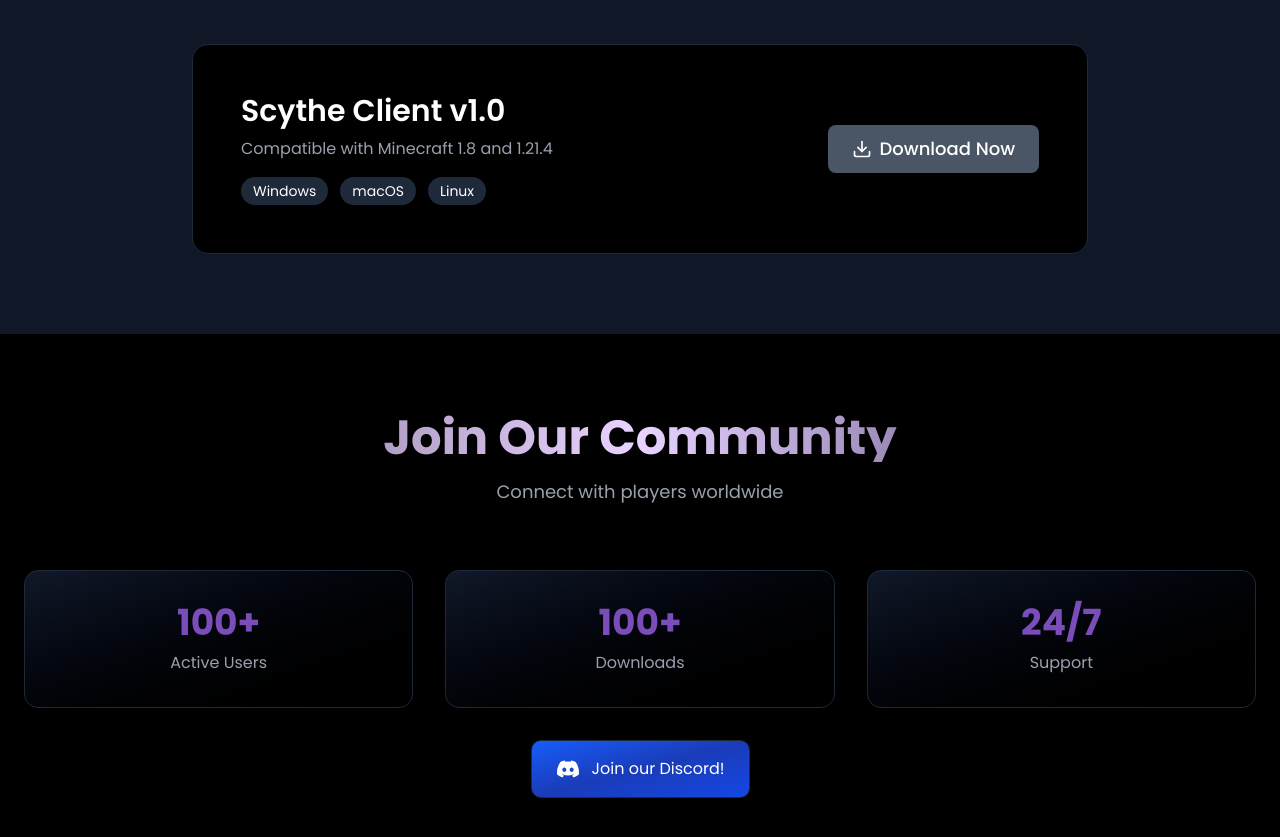
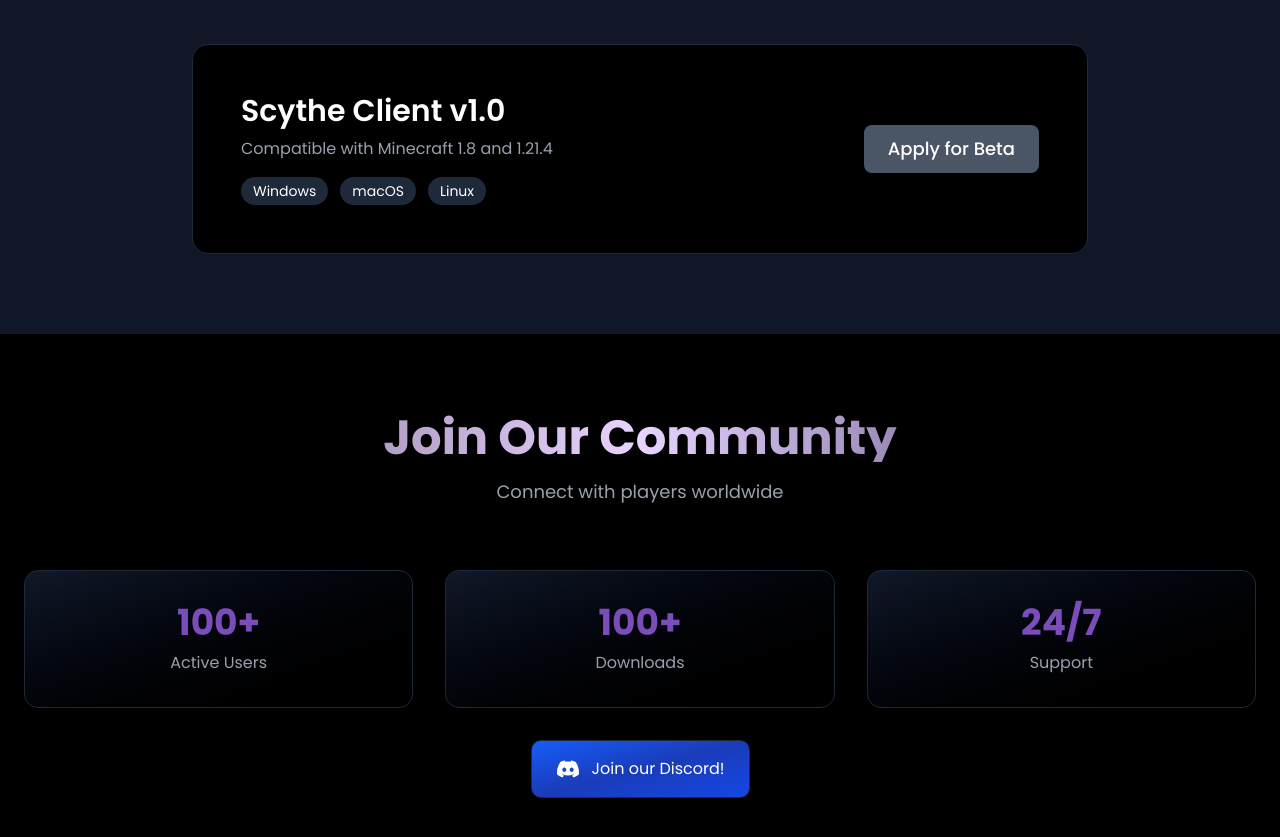
Before and after one commit to Scythe-Client/website, a Next.js app: page / in a window 1280 px wide. Shown: the part 1800-2637 px from the top of the page. Built offline with nearby package versions, Linux system fonts and the light colour scheme; no server answers.

Commit message:
Tiny Fix

```diff
--- a/app/page.tsx
+++ b/app/page.tsx
@@ -125,8 +125,7 @@
                                 </div>
                             </div>
                             <button className="group cursor-not-allowed bg-gray-600 px-6 py-2.5 rounded-md font-medium text-lg shadow shadow-black transition-all hover:transform-stroke flex items-center gap-2">
-                                <Download className="w-5 h-5" />
-                                Download Now
+                                Apply for Beta
                             </button>
                         </div>
                     </div>
```
